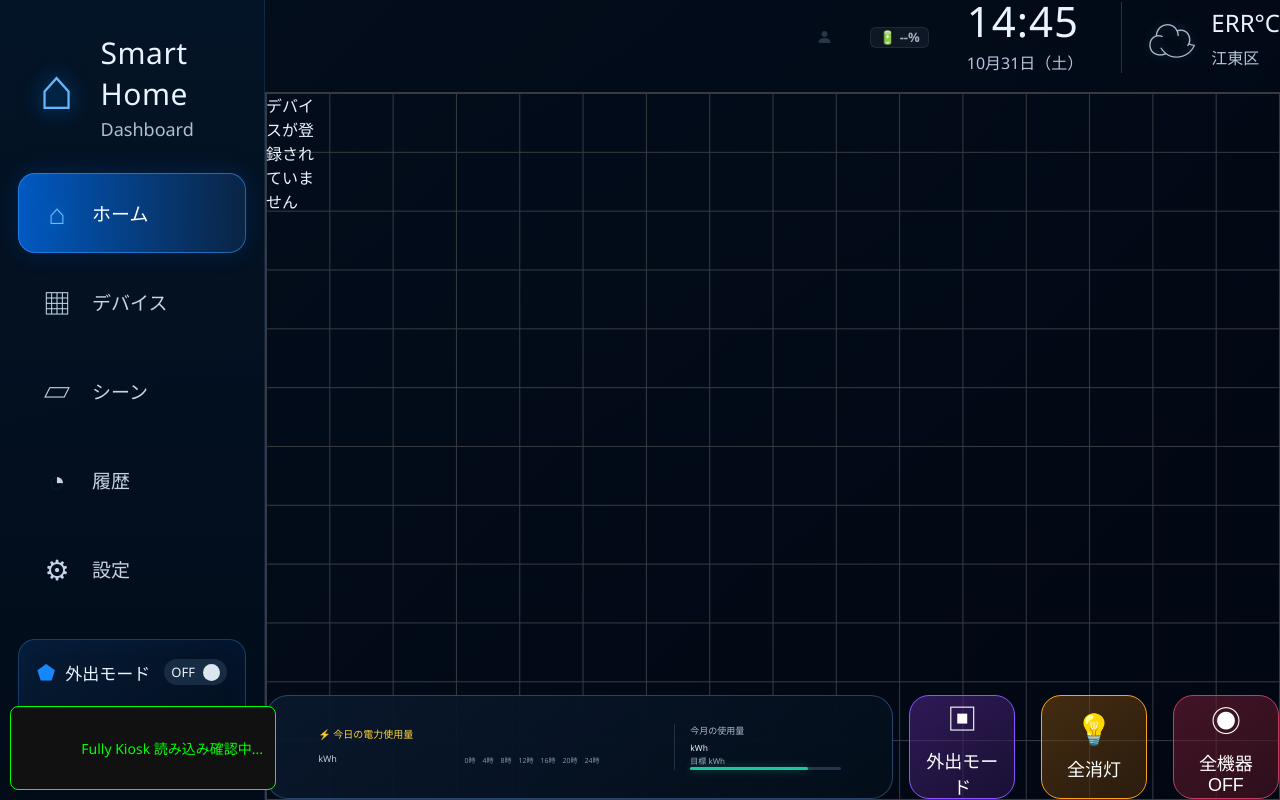
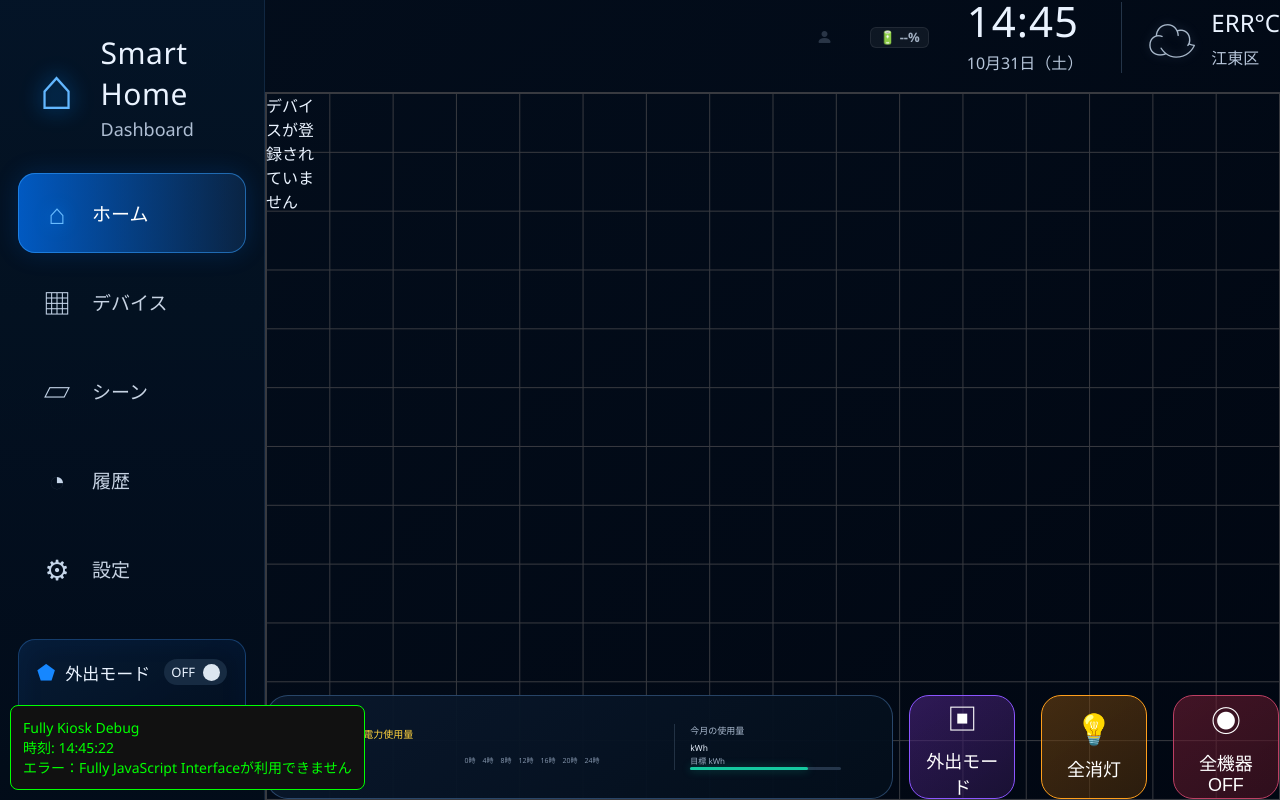
Before and after one commit to 951kiwi/main_django, a Django app: page /smarthome/ in a window 1280 px wide. Run offline with Django 5.2, Linux system fonts and the light colour scheme; data comes from the database, SQL or seed files in the repository; data that the repository does not hold is empty.

Commit message:
てｓｔ

```diff
--- a/Templates/smarthome/home.html
+++ b/Templates/smarthome/home.html
@@ -1317,18 +1317,7 @@
             }
         }
 
-        async function syncWithLock() {
-            setLocked(true);
-            try {
-                await Promise.all([
-                    syncAllDevices(),
-                    new Promise(resolve => setTimeout(resolve, MIN_LOCK_DISPLAY_MS))
-                ]);
-            } finally {
-                setLocked(false);
-                lastActivityTime = Date.now();
-            }
-        }
+
 
         // 3分放置後の復帰検知
         ['click', 'touchstart'].forEach(eventType => {
@@ -1409,11 +1398,18 @@ setInterval(updateBatteryStatus, 30 * 1000);
 let lastSyncCompletedTime = Date.now(); // 最後に同期が完了した時刻
 
 // syncWithLock の完了時に時刻を記録するようにラップ/更新
-const originalSyncWithLock = syncWithLock;
-syncWithLock = async function() {
-    await originalSyncWithLock();
-    lastSyncCompletedTime = Date.now();
-};
+async function syncWithLock() {
+    setLocked(true);
+
+    try {
+        await new Promise(resolve =>
+            setTimeout(resolve, MIN_LOCK_DISPLAY_MS)
+        );
+    } finally {
+        setLocked(false);
+        lastActivityTime = Date.now();
+    }
+}
 
 // 接近検知・復帰時のハンドラー関数
 async function handleProximityOrWakeup() {
@@ -1438,29 +1434,51 @@ function showMotionDetected() {
         motionIndicator?.classList.remove('active');
     }, 5000);
 }
+// Fully Kiosk デバッグ表示（グローバル公開）
+window.updateFullyDebug = function(message) {
+    const debug = document.getElementById('fully-debug');
 
+    if (!debug) {
+        console.error('[Fully Debug] 表示欄が見つかりません');
+        return;
+    }
+
+    const time = new Date().toLocaleTimeString('ja-JP');
+
+    debug.textContent =
+        `Fully Kiosk Debug\n` +
+        `時刻: ${time}\n` +
+        `${message}`;
+};
+// Fully Kiosk イベント登録
 // Fully Kiosk イベント登録
 document.addEventListener('DOMContentLoaded', () => {
 
+    updateFullyDebug('ページ読み込み完了\nFully接続確認中...');
+
     if (typeof fully === 'undefined' || typeof fully.bind !== 'function') {
-        console.error('[Fully] JavaScript Interfaceが利用できません');
+        updateFullyDebug(
+            'エラー：Fully JavaScript Interfaceが利用できません'
+        );
         return;
     }
 
+    updateFullyDebug('Fully JavaScript Interface 接続成功\nイベント登録中...');
+
     // ① 画面点灯
     fully.bind('screenOn', `
-        console.log('[Fully] Screen On');
+        updateFullyDebug('画面点灯イベント受信');
         handleProximityOrWakeup();
     `);
 
     // ② カメラ動体検知
     fully.bind('onMotion', `
-        console.log('[Fully] Motion Detected');
+        updateFullyDebug('カメラ動体検知イベント受信');
         showMotionDetected();
         handleProximityOrWakeup();
     `);
 
-    console.log('[Fully] イベント登録完了');
+    updateFullyDebug('接続成功\nイベント登録完了\n待機中...');
 });
 </script>
 
```
